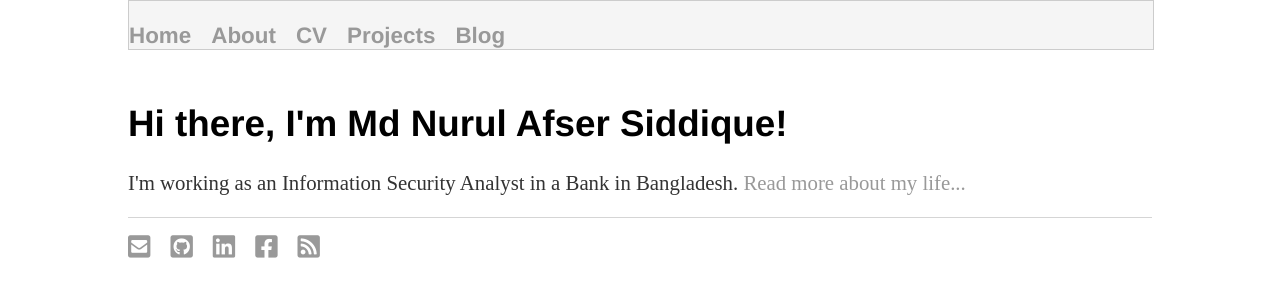
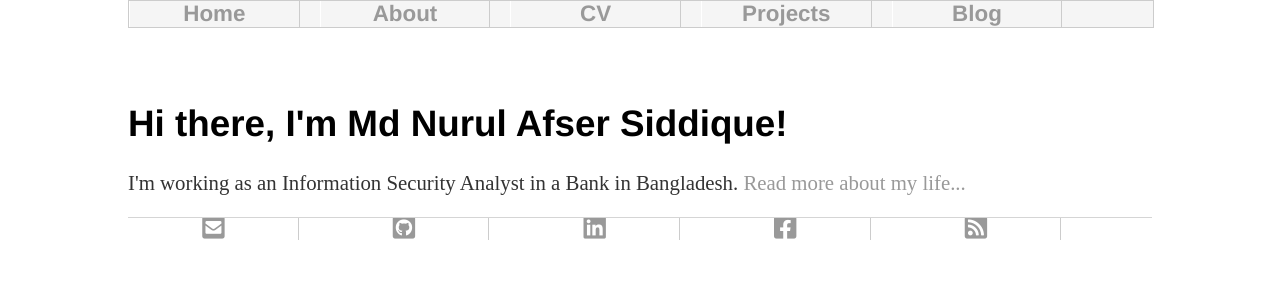
Before and after one commit to afsersid/afsersid.github.io, a Jekyll site: the page built from index.html, in a window 1280 px wide. Shown: the top 300 px of the page. Built offline with Jekyll 4.4.1, drawn with Linux system fonts in a browser that asks for light colours.

Commit message:
Update main.css

```diff
--- a/css/main.css
+++ b/css/main.css
@@ -7,11 +7,19 @@ nav ul, footer ul {
     padding: 0px;
     list-style: none;
     font-weight: bold;
+    overflow: hidden;
+    margin: 0px;
 }
 nav ul li, footer ul li {
     display: inline;
     margin-right: 20px;
     float: left;
+    text-align: center;
+    border-left: 1px solid #fff;
+    border-right: 1px solid #ccc;
+    width: 16.6667%; /* fallback for non-calc() browsers */
+    width: calc(100% / 6);
+    box-sizing: border-box;
 }
 a {
     text-decoration: none;
```
